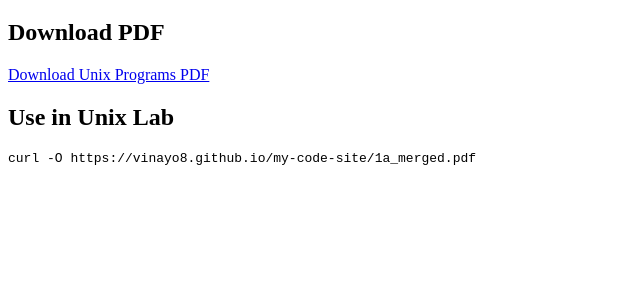
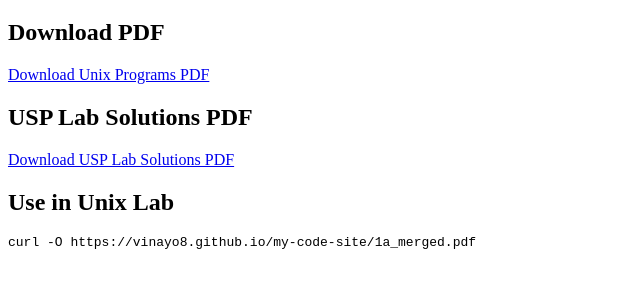
Before and after one commit to vinayo8/my-code-site, a plain HTML site: page index.html in a window 1280 px wide. Shown: the part 61-348 px from the top of the page, without its empty margins (0-640 px from the left). Drawn offline with Linux system fonts and the light colour scheme.

Commit message:
Update index.html

```diff
--- a/index.html
+++ b/index.html
@@ -12,6 +12,11 @@
 <a href="1a_merged.pdf" download>
 Download Unix Programs PDF
 </a>
+<h2>USP Lab Solutions PDF</h2>
+
+<a href="USP_Lab_Solutions_June%202025.pdf" download>
+Download USP Lab Solutions PDF
+</a>
 
 <h2>Use in Unix Lab</h2>
 
```
